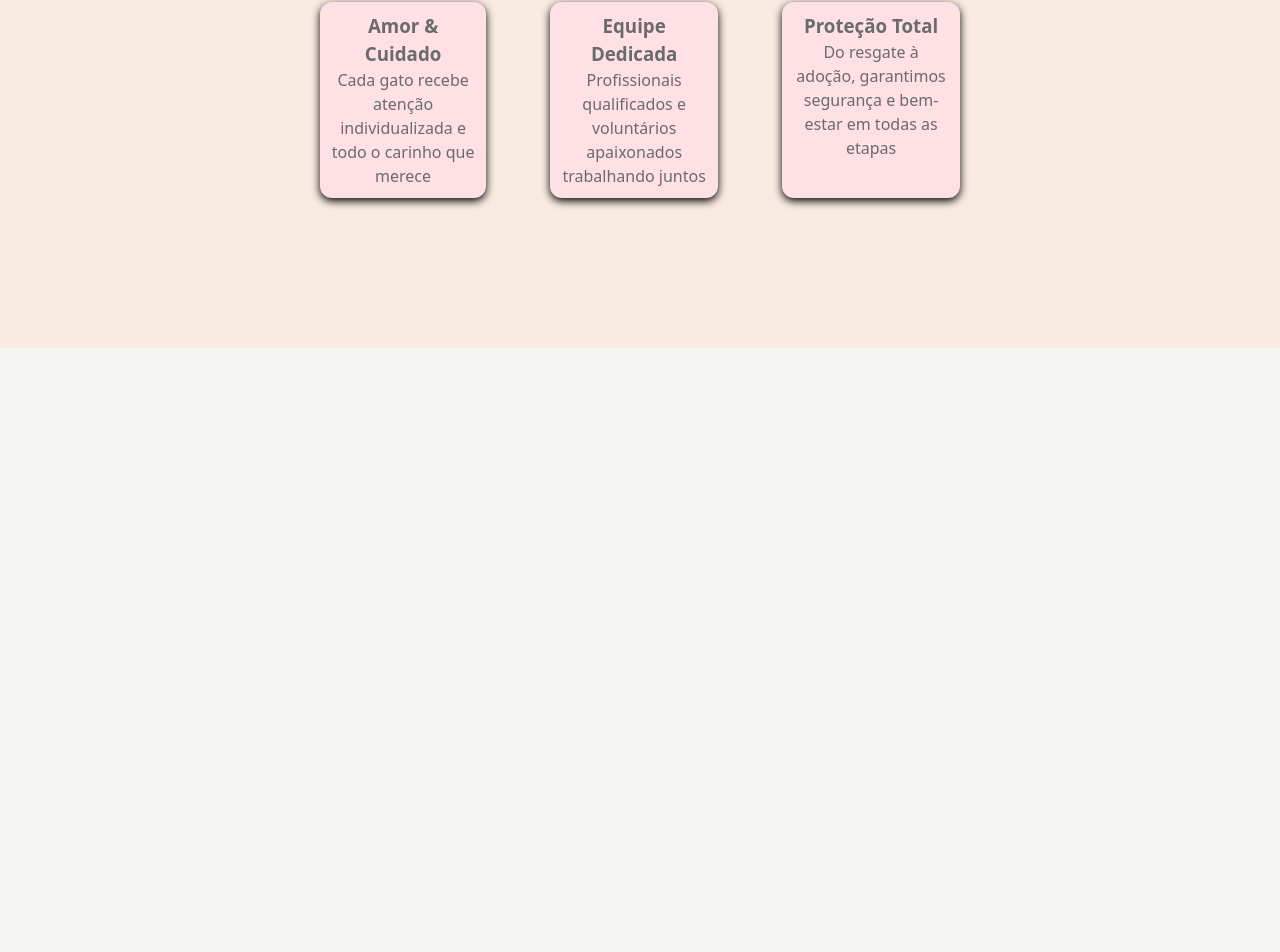
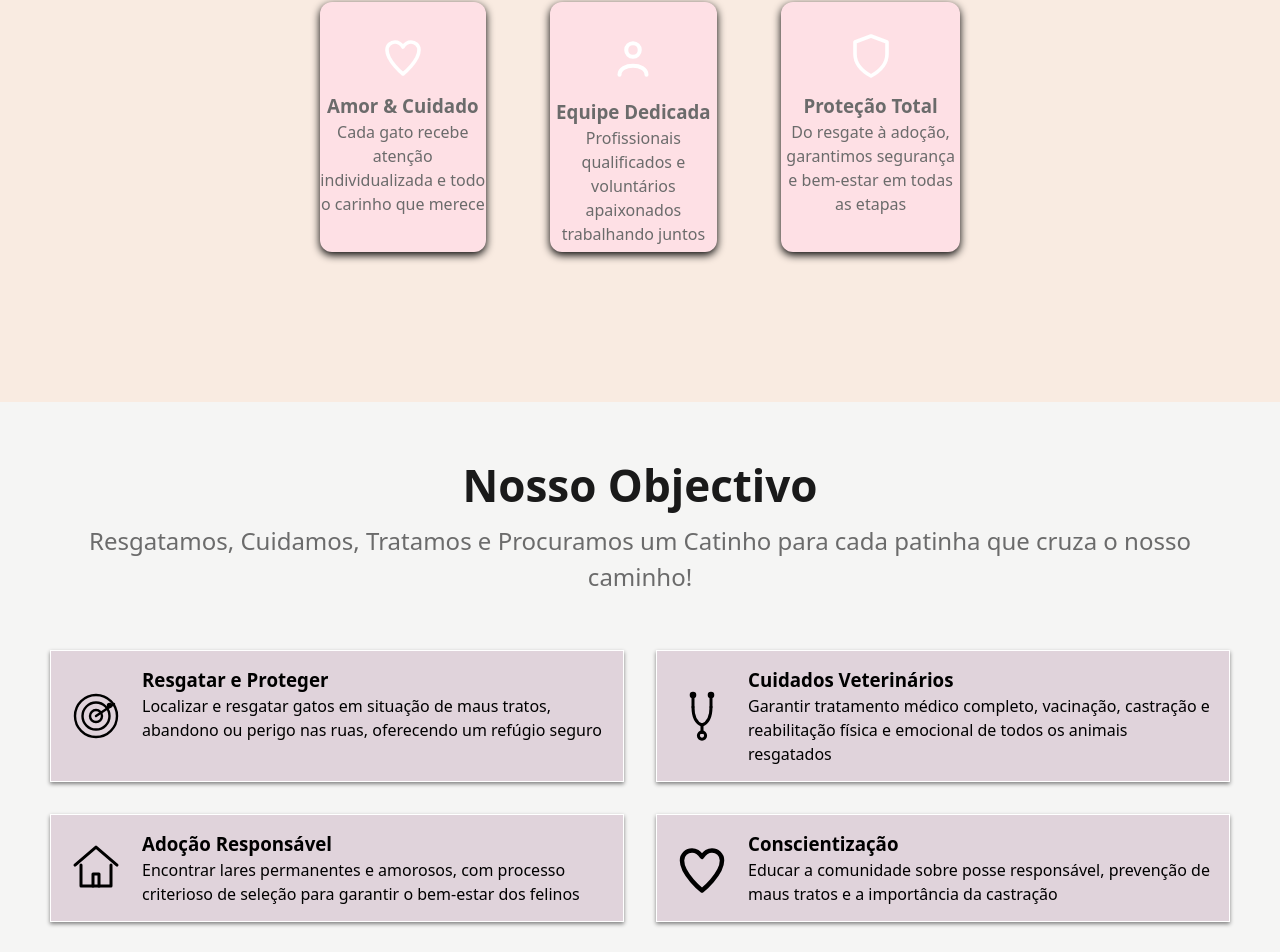
Before and after one commit to SnezzyDwarf/cantinho-do-amor-landing, a React (Vite) app: page / in a window 1280 px wide. Shown: the part 1129-2081 px from the top of the page. Before the commit the page ends 1477 px from the top, so only its background shows below. Built offline with nearby package versions, Linux system fonts and the light colour scheme.

Commit message:
WIP: progress in about and setup objective

```diff
--- a/src/app/App.jsx
+++ b/src/app/App.jsx
@@ -1,6 +1,7 @@
 import Header from "./components/Header";
 import Hero from "./components/Hero";
 import About from "./components/About";
+import Objective from "./components/Objective";
 
 function App() {
   return (
@@ -8,6 +9,7 @@ function App() {
       <Header />
       <Hero />
       <About />
+      <Objective />
     </>
   );
 }
--- /dev/null
+++ b/src/app/assets/Ui/HeartIcon.jsx
@@ -0,0 +1,28 @@
+export default function HeartIcon({ size = 24, className = "" }) {
+  return (
+    <>
+      <svg
+        viewBox="0 0 24 24"
+        width={size}
+        height={size}
+        fill="none"
+        className={className}
+        xmlns="http://www.w3.org/2000/svg"
+      >
+        <path
+          d="M12 21
+       C12 21 4 14.5 4 9
+       C4 6.5 6 5 8 5
+       C9.5 5 11 6 12 7.5
+       C13 6 14.5 5 16 5
+       C18 5 20 6.5 20 9
+       C20 14.5 12 21 12 21Z"
+          stroke="currentColor"
+          strokeWidth={1.8}
+          strokeLinejoin="round"
+          strokeLinecap="round"
+        />
+      </svg>
+    </>
+  );
+}
--- /dev/null
+++ b/src/app/assets/Ui/HouseIcon.jsx
@@ -0,0 +1,24 @@
+export default function HouseIcon({ size = 24, className }) {
+  return (
+    <>
+      <svg
+        width={size}
+        height={size}
+        viewBox="0 0 200 200"
+        className={className}
+        xmlns="http://www.w3.org/2000/svg"
+        fill="none"
+        stroke="black"
+        stroke-width={10}
+        stroke-linecap="round"
+        stroke-linejoin="round"
+      >
+        <path d="M30 90 L100 30 L170 90" />
+
+        <path d="M50 90 V160 H150 V90" />
+
+        <path d="M90 160 V120 H110 V160" />
+      </svg>
+    </>
+  );
+}
--- /dev/null
+++ b/src/app/assets/Ui/IconUser.jsx
@@ -0,0 +1,36 @@
+export default function IconUser({ size = 24, className }) {
+  return (
+    <>
+      <svg
+        viewBox="0 0 24 24"
+        width={size}
+        height={size}
+        fill="none"
+        className={className}
+        xmlns="http://www.w3.org/2000/svg"
+      >
+        <path
+          d="M12 11
+       C10.3 11 9 9.7 9 8
+       C9 6.3 10.3 5 12 5
+       C13.7 5 15 6.3 15 8
+       C15 9.7 13.7 11 12 11Z"
+          stroke="white"
+          stroke-width={1.8}
+          stroke-linecap="round"
+          stroke-linejoin="round"
+        />
+
+        <path
+          d="M6 19
+       C6 16.2 9 15 12 15
+       C15 15 18 16.2 18 19"
+          stroke="white"
+          stroke-width={1.8}
+          stroke-linecap="round"
+          stroke-linejoin="round"
+        />
+      </svg>
+    </>
+  );
+}
--- /dev/null
+++ b/src/app/assets/Ui/SearchIcon.jsx
@@ -0,0 +1,26 @@
+export default function SearchIcon({ size = 24, className }) {
+  return (
+    <>
+      <svg
+        width={size}
+        height={size}
+        viewBox="0 0 200 200"
+        className={className}
+        xmlns="http://www.w3.org/2000/svg"
+        fill="none"
+        stroke="black"
+        stroke-width={8}
+        stroke-linecap="round"
+        stroke-linejoin="round"
+      >
+        <circle cx="100" cy="100" r="70" />
+        <circle cx="100" cy="100" r="45" />
+        <circle cx="100" cy="100" r="20" />
+
+        <path d="M100 100 L160 60" />
+
+        <circle cx="145" cy="65" r="5" fill="black" />
+      </svg>
+    </>
+  );
+}
--- /dev/null
+++ b/src/app/assets/Ui/ShieldIcon.jsx
@@ -0,0 +1,26 @@
+export default function ShieldIcon({ size = 24, className = "" }) {
+  return (
+    <svg
+      viewBox="0 0 24 24"
+      width={size}
+      height={size}
+      fill="none"
+      className={className}
+      xmlns="http://www.w3.org/2000/svg"
+    >
+      <path
+        d="M12 2
+           L20 5
+           V11
+           C20 16 16.5 19.5 12 22
+           C7.5 19.5 4 16 4 11
+           V5
+           L12 2Z"
+        stroke="currentColor"
+        strokeWidth={1.8}
+        strokeLinejoin="round"
+        strokeLinecap="round"
+      />
+    </svg>
+  );
+}
--- /dev/null
+++ b/src/app/assets/Ui/VetIcon.jsx
@@ -0,0 +1,31 @@
+export default function VetIcon({ size = 24, className }) {
+  return (
+    <>
+      <svg
+        width={size}
+        height={size}
+        viewBox="0 0 200 200"
+        className={className}
+        xmlns="http://www.w3.org/2000/svg"
+        fill="none"
+        stroke="black"
+        stroke-width={10}
+        stroke-linecap="round"
+        stroke-linejoin="round"
+      >
+        <circle cx="70" cy="30" r="6" fill="black" />
+        <circle cx="130" cy="30" r="6" fill="black" />
+
+        <path d="M70 36 V70" />
+        <path d="M130 36 V70" />
+
+        <path d="M70 70 Q70 120 100 130" />
+        <path d="M130 70 Q130 120 100 130" />
+
+        <path d="M100 130 V155" />
+
+        <circle cx="100" cy="165" r="12" />
+      </svg>
+    </>
+  );
+}
--- a/src/app/components/About.jsx
+++ b/src/app/components/About.jsx
@@ -1,4 +1,7 @@
 import Cats from "../assets/images/CatImageAboutPlaceHolder.png";
+import HeartIcon from "../assets/Ui/HeartIcon";
+import IconUser from "../assets/Ui/IconUser";
+import ShieldIcon from "../assets/Ui/ShieldIcon";
 import "../styles/About.css";
 
 export default function About() {
@@ -27,24 +30,24 @@ export default function About() {
           </div>
         </div>
         <div className="about_box">
-          <div>
-            <img src="" alt="" />
+          <div className="about_box-container">
+            <HeartIcon size={48} className="about-icon" />
             <h3>Amor & Cuidado</h3>
             <p>
               Cada gato recebe atenção individualizada e todo o carinho que
               merece
             </p>
           </div>
-          <div>
-            <img src="" alt="" />
+          <div className="about_box-container">
+            <IconUser size={54} className="about-icon" />
             <h3>Equipe Dedicada</h3>
             <p>
               Profissionais qualificados e voluntários apaixonados trabalhando
               juntos
             </p>
           </div>
-          <div>
-            <img src="" alt="" />
+          <div className="about_box-container">
+            <ShieldIcon size={48} className="about-icon" />
             <h3>Proteção Total</h3>
             <p>
               Do resgate à adoção, garantimos segurança e bem-estar em todas as
--- /dev/null
+++ b/src/app/components/Objective.jsx
@@ -0,0 +1,67 @@
+import "../styles/Objective.css";
+import SearchIcon from "../assets/Ui/SearchIcon";
+import VetIcon from "../assets/Ui/VetIcon";
+import HouseIcon from "../assets/Ui/HouseIcon";
+import HeartIcon from "../assets/Ui/HeartIcon";
+
+export default function Objective() {
+  return (
+    <>
+      <section className="container-objective">
+        <div className="container-objective_header">
+          <h2>Nosso Objectivo</h2>
+          <p>
+            Resgatamos, Cuidamos, Tratamos e Procuramos um Catinho para cada
+            patinha que cruza o nosso caminho!
+          </p>
+        </div>
+
+        <div className="container-objective--box">
+          <div className="container-objective--box_content">
+            <SearchIcon size={65} className="objective-icon" />
+            <div className="container-objective--box_content-text">
+              <h3>Resgatar e Proteger</h3>
+              <p>
+                Localizar e resgatar gatos em situação de maus tratos, abandono
+                ou perigo nas ruas, oferecendo um refúgio seguro
+              </p>
+            </div>
+          </div>
+
+          <div className="container-objective--box_content">
+            <VetIcon size={65} className="objective-icon" />
+            <div className="container-objective--box_content-text">
+              <h3>Cuidados Veterinários</h3>
+              <p>
+                Garantir tratamento médico completo, vacinação, castração e
+                reabilitação física e emocional de todos os animais resgatados
+              </p>
+            </div>
+          </div>
+
+          <div className="container-objective--box_content">
+            <HouseIcon size={65} className="objective-icon" />
+            <div className="container-objective--box_content-text">
+              <h3>Adoção Responsável</h3>
+              <p>
+                Encontrar lares permanentes e amorosos, com processo criterioso
+                de seleção para garantir o bem-estar dos felinos
+              </p>
+            </div>
+          </div>
+
+          <div className="container-objective--box_content">
+            <HeartIcon size={65} className="objective-icon" />
+            <div className="container-objective--box_content-text">
+              <h3>Conscientização</h3>
+              <p>
+                Educar a comunidade sobre posse responsável, prevenção de maus
+                tratos e a importância da castração
+              </p>
+            </div>
+          </div>
+        </div>
+      </section>
+    </>
+  );
+}
--- a/src/app/styles/About.css
+++ b/src/app/styles/About.css
@@ -31,20 +31,33 @@
   margin-bottom: 100px;
 }
 
-.about_box > div {
+.about_box-container {
   display: block;
   text-align: center;
+  justify-items: center;
+  max-height: 300px;
+  height: 250px;
+  padding-top: 30px;
+  border-radius: 12px;
   border: none;
+  background-color: rgb(254, 224, 229);
   box-shadow: 0px 3px 8px black;
-  padding: 10px;
-  border-radius: 12px;
-  background-color: rgb(254, 224, 229);
   transition: scale 1s ease;
   color: var(--color-text-muted);
 }
 
-.about_box > div:hover {
-  border: 2px solid pink;
+.about_box-container:hover {
+  border: 2px solid rgb(189, 147, 154);
   scale: 1.1;
-  box-shadow: 3px 3px 24px rgb(241, 206, 211);
+  box-shadow: 3px 3px 24px gray;
 }
+
+.about_box-container img {
+  height: 50%;
+  width: auto;
+}
+
+.about-icon {
+  color: #ffffff; /* controla a cor do stroke */
+  margin-bottom: 12px;
+}
--- /dev/null
+++ b/src/app/styles/Objective.css
@@ -0,0 +1,65 @@
+:root {
+  --color-primary: #e1acce;
+  --color-primary-soft: #eed2e3;
+  --color-body: #f5f5f4;
+
+  --color-bg-main: #ffffff;
+  --color-bg-soft: #e0d3db;
+
+  --color-text-main: #1a1a1a;
+  --color-text-muted: #6b6b6b;
+}
+
+.container-objective {
+  display: flex;
+  flex-direction: column;
+  justify-self: center;
+  margin: 50px;
+}
+
+.container-objective_header {
+  text-align: center;
+  display: block;
+  margin-bottom: 20px;
+}
+
+.container-objective_header h2 {
+  font-size: 44px;
+  margin-bottom: 5px;
+  color: var(--color-text-main);
+}
+
+.container-objective_header p {
+  font-size: 24px;
+  color: var(--color-text-muted);
+}
+.container-objective--box {
+  display: grid;
+  grid-template-columns: repeat(2, 0.5fr);
+  gap: 2rem;
+  margin-top: 35px;
+}
+
+.container-objective--box_content {
+  display: flex;
+  gap: 1rem;
+  border: 1px solid var(--color-bg-main);
+  padding: 15px;
+  background-color: var(--color-bg-soft);
+  box-shadow: 0px 2px 4px gray;
+}
+
+.container-objective--box_content:hover {
+  border: 1.5px solid var(--color-text-muted);
+}
+
+.container-objective--box_content-text {
+  display: flex;
+  flex-direction: column;
+}
+
+.objective-icon {
+  color: black;
+  min-width: 60px;
+  height: auto;
+}
```
Also changed, not shown: src/app/assets/Ui/CatIcon.jsx (added, +36 -0 lines), src/app/assets/images/IconShield.png (added), src/app/assets/images/IconUsers.png (added).
